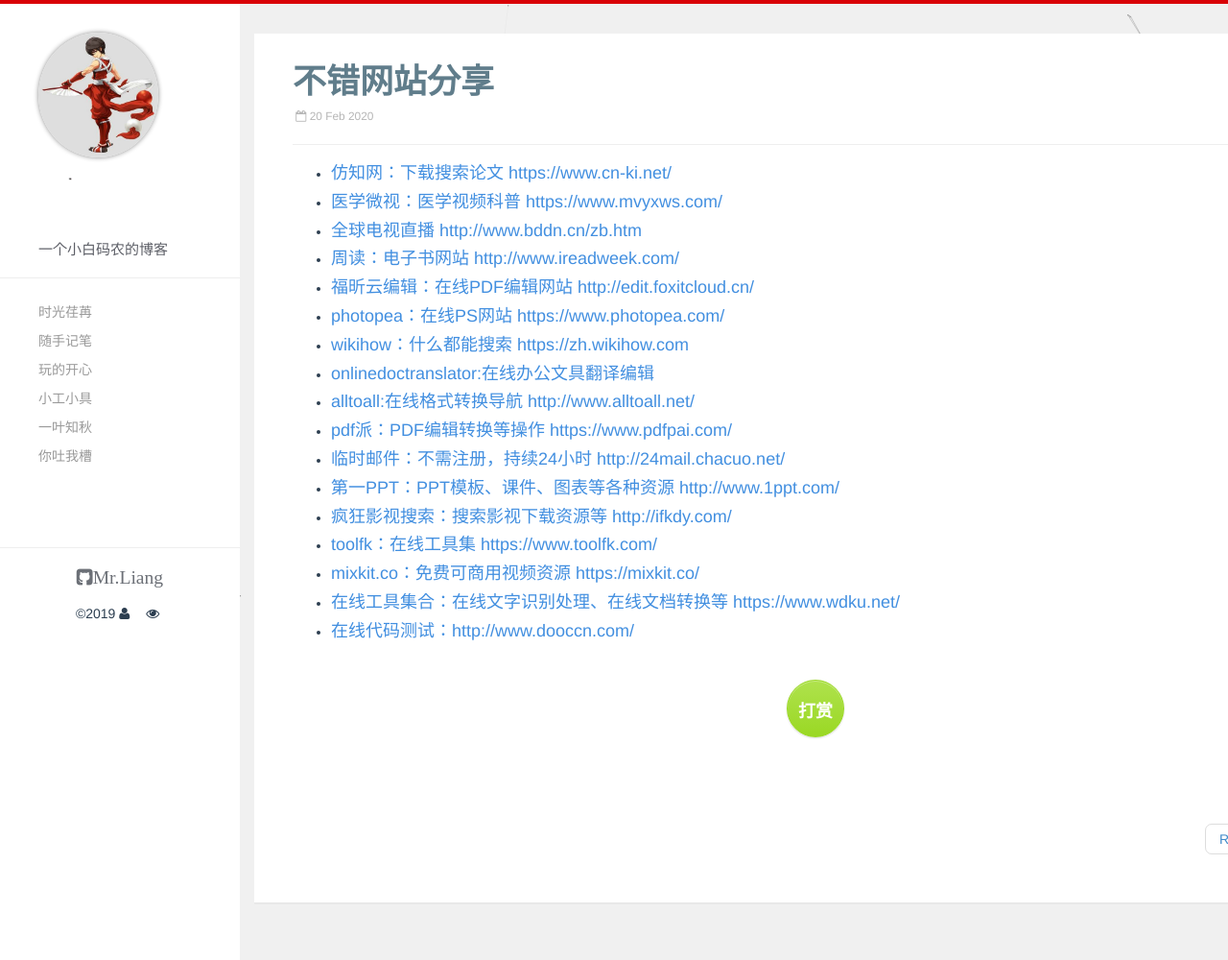
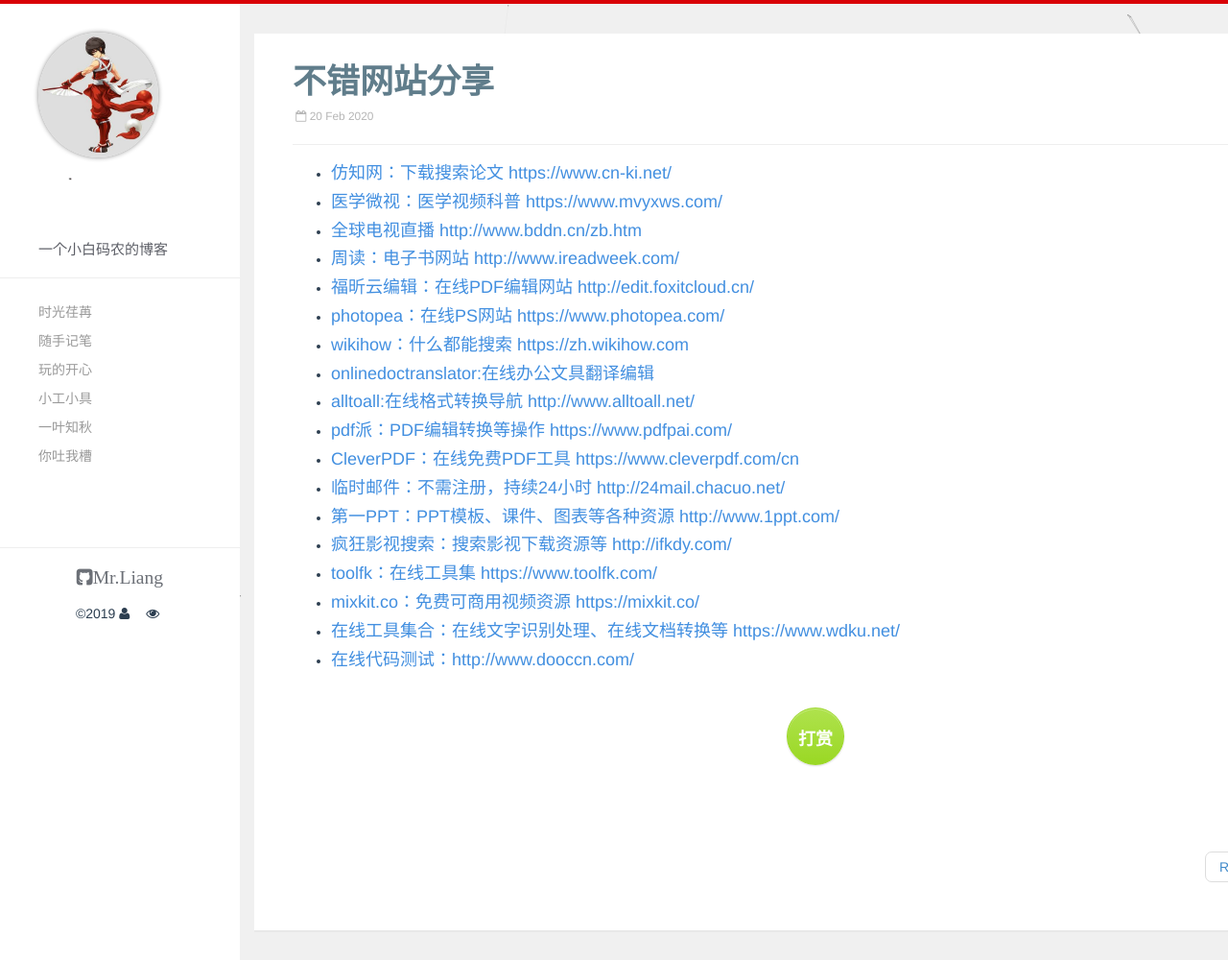
Before and after one commit to liangrengongzuoshi/liangzai.pub, a Jekyll site: the page built from _posts/2020-02-20-webshare.md, in a window 1280 px wide and 1000 px high. Shown: the whole window at 96% size. Built offline with Jekyll 4.4.1, drawn with Linux system fonts in a browser that asks for light colours; comment, search, counter and statistics services are not loaded.

Commit message:
webshare

```diff
--- a/_posts/2020-02-20-webshare.md
+++ b/_posts/2020-02-20-webshare.md
@@ -13,6 +13,7 @@ title: 不错网站分享
 * #### [onlinedoctranslator:在线办公文具翻译编辑](https://www.onlinedoctranslator.com/){:target="_blank"}
 * #### [alltoall:在线格式转换导航 http://www.alltoall.net/ ](http://www.alltoall.net/){:target="_blank"}
 * #### [pdf派：PDF编辑转换等操作 https://www.pdfpai.com/ ]( https://www.pdfpai.com/){:target="_blank"}
+* #### [CleverPDF：在线免费PDF工具 https://www.cleverpdf.com/cn ](https://www.cleverpdf.com/cn){:target="_blank"}
 * #### [临时邮件：不需注册，持续24小时 http://24mail.chacuo.net/ ](http://24mail.chacuo.net/){:target="_blank"}
 * #### [第一PPT：PPT模板、课件、图表等各种资源 http://www.1ppt.com/ ](http://www.1ppt.com/){:target="_blank"}
 * #### [疯狂影视搜索：搜索影视下载资源等 http://ifkdy.com/ ](http://ifkdy.com/){:target="_blank"}
```
